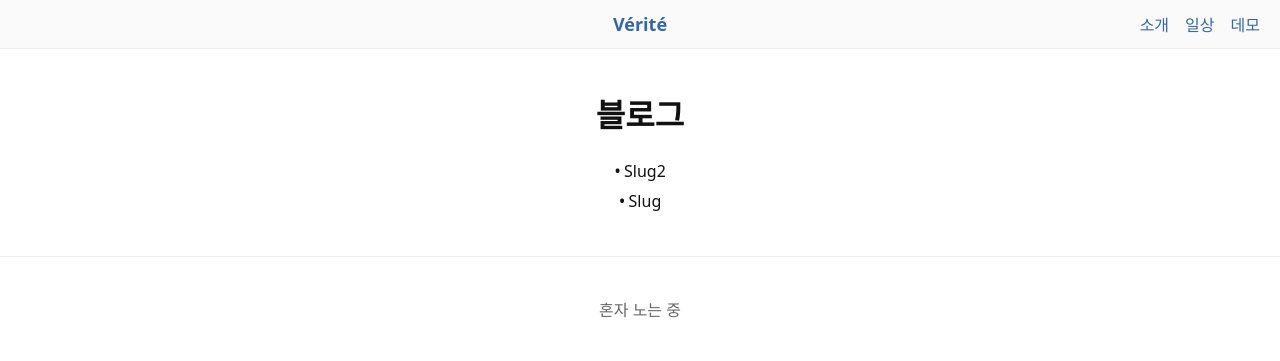
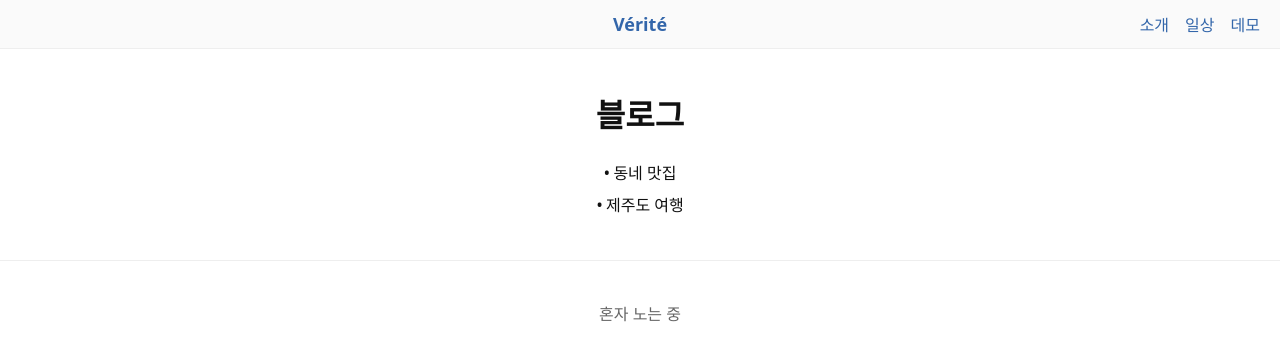
Before and after one commit to slivermouse1316/gegurockG, a Jekyll site: the page built from blog.html, in a window 1280 px wide. Shown: the top 361 px of the page. Built offline with Jekyll 4.4.1, drawn with Linux system fonts in a browser that asks for light colours.

Commit message:
블로그 글 수정

```diff
--- a/_posts/2025-09-08-slug.md
+++ b/_posts/2025-09-08-slug.md
@@ -1,3 +1,9 @@
+---
+layout: post
+title: 제주도 여행
+date: 2025-09-08 09:00:00 +0900
+---
+
 # 제목제목테스트제목 과연뜰까
 
 감자탕 마라탕 탕수육
--- a/_posts/2025-09-08-slug2.md
+++ b/_posts/2025-09-08-slug2.md
@@ -1,3 +1,9 @@
+---
+layout: post
+title: 동네 맛집
+date: 2025-09-08 09:00:00 +0900
+---
+
 ## 두 번째 글
 
 슬러그 2
```
